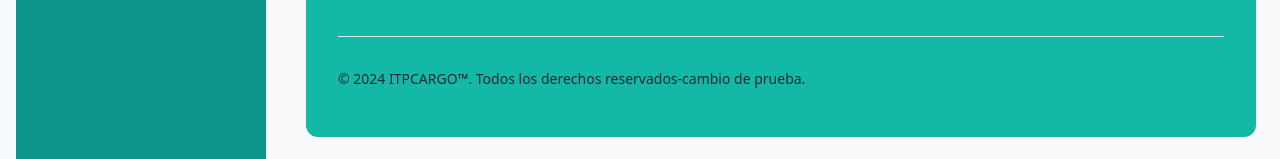
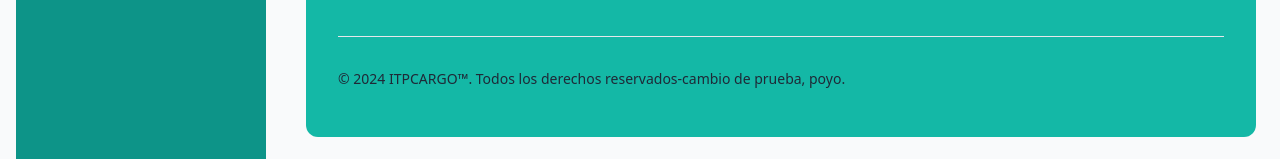
Before and after one commit to UlisinBonbin/DevOps-Frontend-EV2, a React (Vite) app: page / in a window 1280 px wide. Shown: the part 678-837 px from the top of the page. Built offline with nearby package versions, Linux system fonts and the light colour scheme.

Commit message:
Cambios de prueba, otra vez, esta vez para probar si funciona al poner una ip elastica

```diff
--- a/src/componentes/Layouts/Footer.jsx
+++ b/src/componentes/Layouts/Footer.jsx
@@ -74,7 +74,7 @@ function Footer() {
             <a href="#" className="hover:underline">
               ITPCARGO™
             </a>
-            . Todos los derechos reservados-cambio de prueba.
+            . Todos los derechos reservados-cambio de prueba, poyo.
           </span>
         </div>
       </div>
```
